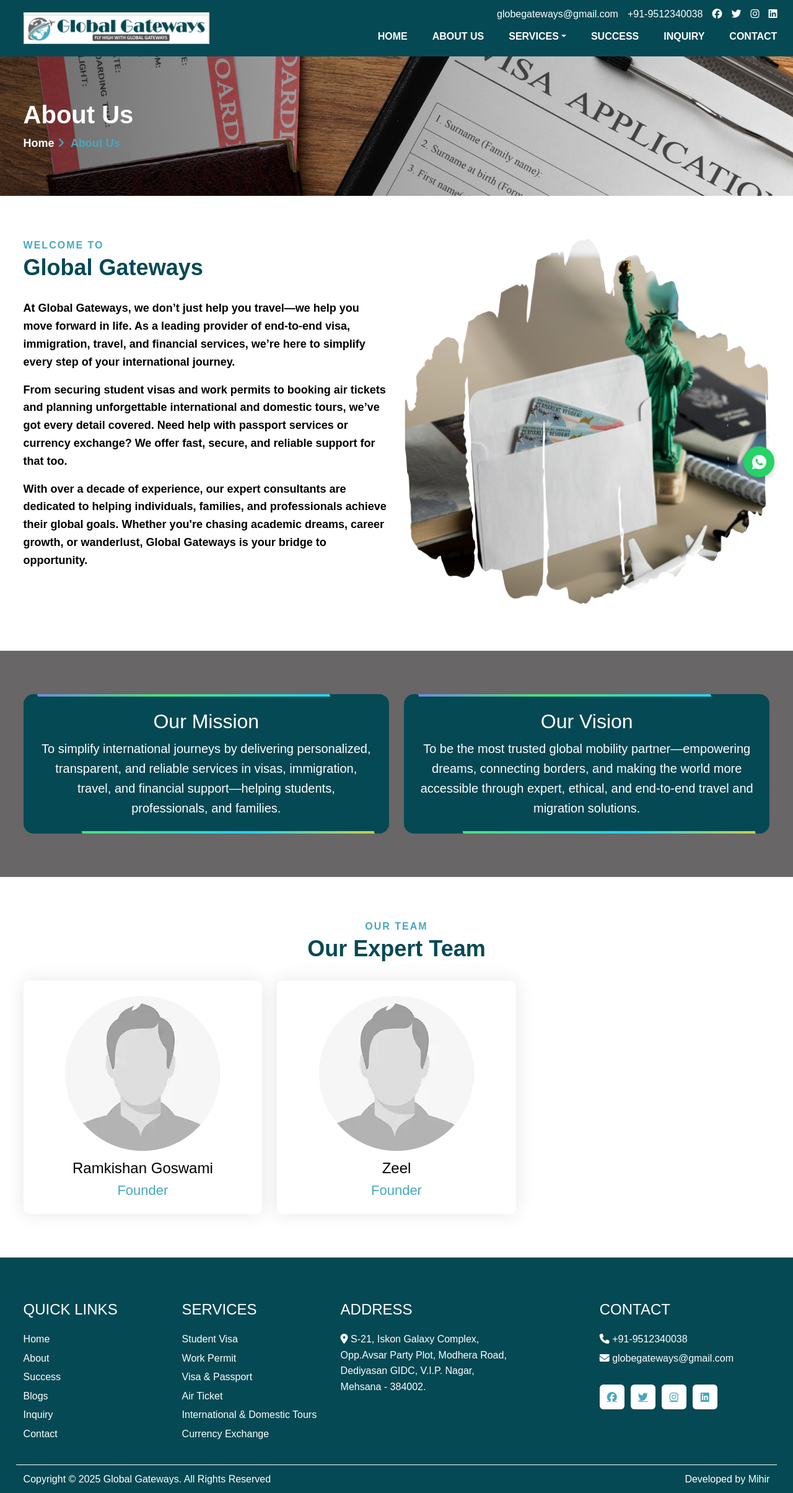
After one commit to MihirMNai/globalgateways, a PHP site: page /about.html in a window 1280 px wide. The commit adds this page. Shown: the whole page at 62% size. Run offline with PHP 8.4, Linux system fonts and the light colour scheme; some libraries are stand-ins or nearby versions.

Commit message:
Add files via upload

```diff
--- /dev/null
+++ b/about.html
@@ -0,0 +1,344 @@
+<!DOCTYPE html>
+<html lang="en">
+  <head>
+    <meta charset="UTF-8" />
+    <meta name="viewport" content="width=device-width, initial-scale=1.0" />
+    <title>Global Gateways - About Us</title>
+    <link rel="stylesheet" href="./css/bootstrap.min.css" />
+    <link rel="stylesheet" href="./css/fontawesome-all.min.css" />
+    <link rel="stylesheet" href="./css/swiper-bundle.min.css" />
+    <link rel="stylesheet" href="style.css" />
+    <link
+      href="https://fonts.googleapis.com/css2?family=Montserrat:wght@600&family=Open+Sans&display=swap"
+      rel="stylesheet"
+    />
+  </head>
+  <body>
+    <!-- Navbar -->
+    <header class="main-navbar">
+      <div class="container">
+        <div class="row">
+          <div class="col-lg-4 logomenu">
+            <div class="logo">
+              <a href="index.html"><img src="./images/logo.jpeg" alt="" /></a>
+            </div>
+          </div>
+          <div class="col-lg-8 navmenu">
+            <div class="row">
+              <div class="top-social">
+                <a href="mailto:globegateways@gmail.com"
+                  >globegateways@gmail.com</a
+                >
+                <a href="tel:9512340038">+91-9512340038</a>
+                <a href="#"><i class="fa-brands fa-facebook"></i></a>
+                <a href="#"><i class="fa-brands fa-twitter"></i></a>
+                <a href="#"><i class="fa-brands fa-instagram"></i></a>
+                <a href="#"><i class="fa-brands fa-linkedin"></i></a>
+              </div>
+            </div>
+            <div class="row">
+              <ul class="nav-links">
+                <li><a href="index.html">Home</a></li>
+                <li><a href="about.html">About Us</a></li>
+                <li class="dropdown">
+                  <a href="#" class="dropdown-toggle">Services</a>
+                  <div class="sub-menu dropdown-menu">
+                    <a href="#" class="dropdown-item">Student Visa</a>
+                    <a href="#" class="dropdown-item">Work Permit</a>
+                    <a href="#" class="dropdown-item">Visa & Passport</a>
+                    <a href="#" class="dropdown-item">Air Ticket</a>
+                    <a href="#" class="dropdown-item"
+                      >International & Domestic Tours</a
+                    >
+                    <a href="#" class="dropdown-item">Currency Exchange</a>
+                  </div>
+                </li>
+                <li><a href="#">Success</a></li>
+                <li><a href="#">Inquiry</a></li>
+                <li><a href="#">Contact</a></li>
+              </ul>
+            </div>
+          </div>
+        </div>
+      </div>
+    </header>
+
+    <!-- Breadcrumb Section Start -->
+    <div class="breadcrumb-sction abtbg">
+      <h1 class="noh1">The H1 Tag</h1>
+      <div class="container">
+        <div class="row">
+          <div class="col-xl-12">
+            <div class="breadcrumb-title">
+              <h2>About Us</h2>
+            </div>
+            <div class="breadcrumb-menu">
+              <ul class="breadcrumb-menu-items">
+                <li class="bmenu-item bmenu-item-begin">
+                  <span
+                    ><a href="index.html">Home</a>
+                    <i class="fa-solid fa-angle-right"></i
+                  ></span>
+                </li>
+                <li class="bmenu-item bmenu-item-end">
+                  <span>About Us</span>
+                </li>
+              </ul>
+            </div>
+          </div>
+        </div>
+      </div>
+    </div>
+    <!-- Breadcrumb Section End -->
+
+    <!-- About Us Section Start -->
+    <div class="abt-pg-sction">
+      <div class="container">
+        <div class="row">
+          <div class="col-lg-6">
+            <div class="abt-content">
+              <div class="gg-sction-subtitle">
+                <h2>Welcome to</h2>
+              </div>
+              <div class="gg-sction-maintitle">
+                <h2>Global Gateways</h2>
+              </div>
+              <div class="abt-text">
+                <p>
+                  At Global Gateways, we don’t just help you travel—we help you
+                  move forward in life. As a leading provider of end-to-end
+                  visa, immigration, travel, and financial services, we’re here
+                  to simplify every step of your international journey.
+                </p>
+                <p>
+                  From securing student visas and work permits to booking air
+                  tickets and planning unforgettable international and domestic
+                  tours, we’ve got every detail covered. Need help with passport
+                  services or currency exchange? We offer fast, secure, and
+                  reliable support for that too.
+                </p>
+                <p>
+                  With over a decade of experience, our expert consultants are
+                  dedicated to helping individuals, families, and professionals
+                  achieve their global goals. Whether you're chasing academic
+                  dreams, career growth, or wanderlust, Global Gateways is your
+                  bridge to opportunity.
+                </p>
+              </div>
+            </div>
+          </div>
+          <div class="col-lg-6">
+            <div class="abt-img">
+              <img src="./images/aboutus/abt-pg-img.png" alt="" />
+            </div>
+          </div>
+        </div>
+      </div>
+    </div>
+    <!-- About Us Section End -->
+
+    <!-- Mission Vision Section Start -->
+    <div class="mv-sction">
+      <div class="container">
+        <div class="row">
+          <div class="col-lg-6">
+            <div class="mv-card">
+              <div class="mv-title">
+                <h3>Our Mission</h3>
+              </div>
+              <div class="mv-content">
+                <p>
+                  To simplify international journeys by delivering personalized,
+                  transparent, and reliable services in visas, immigration,
+                  travel, and financial support—helping students, professionals,
+                  and families.
+                </p>
+              </div>
+            </div>
+          </div>
+          <div class="col-lg-6">
+            <div class="mv-card">
+              <div class="mv-title">
+                <h3>Our Vision</h3>
+              </div>
+              <div class="mv-content">
+                <p>
+                  To be the most trusted global mobility partner—empowering
+                  dreams, connecting borders, and making the world more
+                  accessible through expert, ethical, and end-to-end travel and
+                  migration solutions.
+                </p>
+              </div>
+            </div>
+          </div>
+        </div>
+      </div>
+    </div>
+    <!-- Mission Vision Section End -->
+
+    <!-- Our Team Section Start -->
+     <div class="our-team-sction">
+      <div class="container">
+        <div class="row">
+          <div class="gg-sction-title text-center">
+            <div class="gg-sction-subtitle">
+              <h2>Our Team</h2>
+            </div>
+            <div class="gg-sction-maintitle">
+              <h2>
+                Our Expert Team
+              </h2>
+            </div>
+          </div>
+          <div class="col-lg-4">
+            <div class="our-team-box">
+              <div class="our-team-img">
+                <img src="./images/team/team1.webp" alt="">
+              </div>
+              <div class="our-team-title">
+                <h3>Ramkishan Goswami</h3>
+                <h4>Founder</h4>
+              </div>
+            </div>
+          </div>
+          <div class="col-lg-4">
+            <div class="our-team-box">
+              <div class="our-team-img">
+                <img src="./images/team/team1.webp" alt="">
+              </div>
+              <div class="our-team-title">
+                <h3>Zeel</h3>
+                <h4>Founder</h4>
+              </div>
+            </div>
+          </div>
+          <div class="col-lg-4"></div>
+        </div>
+      </div>
+     </div>
+    <!-- Our Team Section End -->
+
+    <!-- Footer Section Start -->
+    <footer>
+      <div class="container">
+        <div class="row">
+          <div class="col-xl-5 col-lg-4">
+            <div class="row">
+              <div class="col-xl-6 col-lg-6 col-md-6">
+                <div class="footer-widget">
+                  <div class="footer-title">
+                    <h4>Quick Links</h4>
+                  </div>
+                  <div class="footer-links">
+                    <ul class="f-menu-links">
+                      <li><a href="#">Home</a></li>
+                      <li><a href="#">About</a></li>
+                      <li><a href="#">Success</a></li>
+                      <li><a href="#">Blogs</a></li>
+                      <li><a href="#">Inquiry</a></li>
+                      <li><a href="#">Contact</a></li>
+                    </ul>
+                  </div>
+                </div>
+              </div>
+              <div class="col-xl-6 col-lg-6 col-md-6">
+                <div class="footer-widget">
+                  <div class="footer-title">
+                    <h4>Services</h4>
+                  </div>
+                  <div class="footer-links">
+                    <ul class="f-menu-links">
+                      <li><a href="">Student Visa</a></li>
+                      <li><a href="">Work Permit</a></li>
+                      <li><a href="">Visa & Passport</a></li>
+                      <li><a href="">Air Ticket</a></li>
+                      <li><a href="">International & Domestic Tours</a></li>
+                      <li><a href="">Currency Exchange</a></li>
+                    </ul>
+                  </div>
+                </div>
+              </div>
+            </div>
+          </div>
+          <div class="col-xl-7 col-lg-8">
+            <div class="row">
+              <div class="col-xl-7 col-lg-7 col-md-6">
+                <div class="footer-widget">
+                  <div class="footer-title">
+                    <h4>Address</h4>
+                  </div>
+                  <div class="footer-address">
+                    <p class="address-para">
+                      <i class="fa-solid fa-location-dot"></i>
+                      S-21, Iskon Galaxy Complex,
+                      <br />
+                      Opp.Avsar Party Plot, Modhera Road,
+                      <br />
+                      Dediyasan GIDC, V.I.P. Nagar,
+                      <br />
+                      Mehsana - 384002.
+                    </p>
+                  </div>
+                </div>
+              </div>
+              <div class="col-xl-5 col-lg-5 col-md-6">
+                <div class="footer-widget">
+                  <div class="footer-title">
+                    <h4>Contact</h4>
+                  </div>
+                  <div class="footer-contacts">
+                    <div class="footer-contacts-item">
+                      <ul class="footer-contact-list">
+                        <li>
+                          <i class="fa-solid fa-phone"></i>
+                          <a href="tel:9512340038">+91-9512340038</a>
+                        </li>
+                        <li>
+                          <i class="fa-solid fa-envelope"></i>
+                          <a href="mailto:globegateways@gmail.com"
+                            >globegateways@gmail.com</a
+                          >
+                        </li>
+                      </ul>
+                    </div>
+                    <div class="footer-contact-social">
+                      <a href="#"><i class="fa-brands fa-facebook"></i></a>
+                      <a href="#"><i class="fa-brands fa-twitter"></i></a>
+                      <a href="#"><i class="fa-brands fa-instagram"></i></a>
+                      <a href="#"><i class="fa-brands fa-linkedin"></i></a>
+                    </div>
+                  </div>
+                </div>
+              </div>
+            </div>
+          </div>
+        </div>
+        <div class="row footer-bottom">
+          <div class="col-md-6 fbottom-left">
+            <p>Copyright &copy 2025 Global Gateways. All Rights Reserved</p>
+          </div>
+          <div class="col-md-6 fbottom-right">
+            <p>Developed by <a href="#">Mihir</a></p>
+          </div>
+        </div>
+      </div>
+    </footer>
+    <!-- Footer Section End -->
+    <a href="#" class="back-to-top hidden" title="Back to Top"
+      ><i class="fa-solid fa-arrow-up"></i
+    ></a>
+    <a
+      href="https://wa.me/+919512340038?Hello%20Global%20Gateways%2C%20can%20we%20schedule%20a%20call%3F"
+      class="whatsapp-button"
+      target="_blank"
+      title="Chat on WhatsApp"
+    >
+      <img src="./images/whatsapp.png" alt="WhatsApp" />
+    </a>
+    <script src="./js/bootstrap.bundle.min.js"></script>
+    <script src="./js/fontawesome-all.min.js"></script>
+    <script src="./js/swiper-bundle.min.js"></script>
+    <script src="https://cdn.jsdelivr.net/npm/@emailjs/browser@3/dist/email.min.js"></script>
+    <script src="./js/script.js" defer></script>
+  </body>
+</html>
--- a/style.css
+++ b/style.css
@@ -298,6 +298,9 @@ body {
   border-radius: 5px;
 }
 /* About Us */
+h1.noh1 {
+  display: none;
+}
 .aboutus-sction {
   /* background-color: var(--gg-gray); */
 }
@@ -658,6 +661,7 @@ textarea:focus-visible {
   padding: 25px;
   background-color: #333;
   opacity: 0.8;
+  overflow: hidden;
 }
 .ff-label h3 {
   text-align: center;
@@ -777,31 +781,31 @@ footer {
   list-style: none;
   margin-bottom: 5px;
 }
-.f-menu-links li a:hover{
+.f-menu-links li a:hover {
   color: var(--gg-secondary);
   transition: 0.3s;
 }
-.f-menu-links li a{
+.f-menu-links li a {
   color: white;
   text-decoration: none;
 }
-.footer-contact-list svg{
+.footer-contact-list svg {
   margin-right: 10px;
 }
-.footer-contact-list a{
+.footer-contact-list a {
   color: var(--gg-white);
   text-decoration: none;
 }
 .footer-contact-list li:hover,
-.footer-contact-list li:hover a{
+.footer-contact-list li:hover a {
   color: var(--gg-secondary);
   transition: 0.3s;
 }
-.footer-contact-social{
+.footer-contact-social {
   display: flex;
   gap: 10px;
 }
-.footer-contact-social a{
+.footer-contact-social a {
   width: 40px;
   height: 40px;
   color: var(--gg-secondary);
@@ -812,27 +816,27 @@ footer {
   justify-content: space-around;
   transition: 0.3s ease-out;
 }
-.footer-contacts-item{
+.footer-contacts-item {
   margin-bottom: 30px;
 }
-.footer-contact-social a:hover{
+.footer-contact-social a:hover {
   transform: translateY(6px);
   transition: 0.3s ease-out;
   background-color: var(--gg-secondary);
   color: var(--gg-white);
 }
-.footer-bottom{
+.footer-bottom {
   border-top: 1px solid var(--gg-white);
   padding: 10px 0;
   margin-top: 20px;
 }
-.footer-bottom p{
+.footer-bottom p {
   margin-bottom: 0;
 }
-.fbottom-right p{
+.fbottom-right p {
   text-align: right;
 }
-.fbottom-right p a{
+.fbottom-right p a {
   color: var(--gg-white);
   text-decoration: none;
 }
@@ -874,7 +878,7 @@ footer {
 
 /* WhatsApp Button Specific */
 .whatsapp-button {
-    background-color: #25D366;
+  background-color: #25d366;
   bottom: 30px;
   right: 30px;
   display: flex;
@@ -896,3 +900,168 @@ footer {
   opacity: 0;
   pointer-events: none;
 }
+
+/* About Us Page */
+.breadcrumb-sction {
+  padding: 70px 0;
+  background-position: center;
+  background-repeat: no-repeat;
+  background-size: cover;
+  position: relative;
+  z-index: 1;
+}
+.breadcrumb-sction.abtbg {
+  background-image: url(./images/aboutus/abt-breadrumb.jpg);
+}
+.breadcrumb-sction::before {
+  position: absolute;
+  content: "";
+  top: 0;
+  width: 100%;
+  height: 100%;
+  background-image: -webkit-linear-gradient(
+    0deg,
+    rgba(0, 0, 0, 0.70196) 0%,
+    rgba(0, 0, 0, 0) 100%
+  );
+  opacity: 0.8;
+  z-index: -1;
+}
+.breadcrumb-title h2 {
+  color: var(--gg-white);
+  font-size: 40px;
+  font-weight: 600;
+}
+.breadcrumb-menu ul {
+  display: flex;
+  gap: 10px;
+  padding-left: 0;
+  margin-bottom: 0;
+}
+.breadcrumb-menu-items li {
+  list-style: none;
+  position: relative;
+}
+.breadcrumb-menu-items li span svg {
+  font-size: 16px;
+  margin-left: 5px;
+}
+.breadcrumb-menu-items li span {
+  color: var(--gg-secondary);
+  font-size: 18px;
+  font-weight: 600;
+}
+.breadcrumb-menu-items li span a {
+  color: var(--gg-white);
+  text-decoration: none;
+}
+
+/* About Us Page Section  */
+.abt-pg-sction {
+  padding: 70px 0;
+}
+/* Mission Vision Section */
+.mv-sction {
+  padding: 70px 0;
+  background-color: var(--gg-dark-gray);
+}
+.mv-card {
+}
+.mv-card {
+  position: relative;
+  width: 100%;
+  max-width: 600px;
+  padding: 25px;
+  border-radius: 16px;
+  z-index: 1;
+  color: #fff;
+  background: var(--gg-primary);
+  overflow: hidden;
+  text-align: center;
+}
+
+/* Outer animated border */
+.mv-card::before {
+  content: "";
+  position: absolute;
+  top: -50%;
+  left: -50%;
+  width: 200%;
+  height: 200%;
+  /* background: linear-gradient(45deg, #ff00c8, #6aff00, #00f0ff, #ff00c8); */
+  /* background: linear-gradient(45deg, #054954ff, #46a8bdff, #054954ff); */
+  background: linear-gradient(
+    45deg,
+    #ff6ec4,
+    #7873f5,
+    #4ade80,
+    #22d3ee,
+    #facc15,
+    #ff6ec4
+  );
+  animation: rotate-border 3s linear infinite;
+  z-index: 0;
+}
+
+/* Inner content box */
+.mv-card::after {
+  content: "";
+  position: absolute;
+  inset: 4px;
+  background: var(--gg-primary);
+  border-radius: 16px;
+  z-index: 1;
+}
+
+.mv-title,
+.mv-content {
+  position: relative;
+  z-index: 2;
+}
+
+@keyframes rotate-border {
+  0% {
+    transform: rotate(0deg);
+  }
+  100% {
+    transform: rotate(360deg);
+  }
+}
+
+.mv-title h3 {
+  font-size: 32px;
+}
+.mv-content p {
+  font-size: 20px;
+  margin-bottom: 0;
+}
+/* our team section */
+.our-team-sction {
+  padding: 70px 0;
+}
+.our-team-box {
+  box-shadow: 0 0 30px rgba(0, 0, 0, 0.1);
+  padding: 25px;
+  text-align: center;
+  transition: all .5s ease-in-out;
+  border-radius: 10px;
+}
+.our-team-box:hover {
+  background-color: var(--gg-secondary);
+  transition: all 0.5s ease-in-out;
+}
+.our-team-box:hover .our-team-title,
+.our-team-box:hover .our-team-title h4 {
+  color: var(--gg-white);
+}
+.our-team-img {
+  margin-bottom: 14px;
+}
+.our-team-title h3 {
+  font-size: 24px;
+}
+.our-team-title h4 {
+  font-size: 22px;
+  margin-bottom: 0;
+  color: var(--gg-secondary);
+}
```
Also changed, not shown: index.html (+5 -13 lines). Lines whose indentation alone changed are shown as unchanged.
